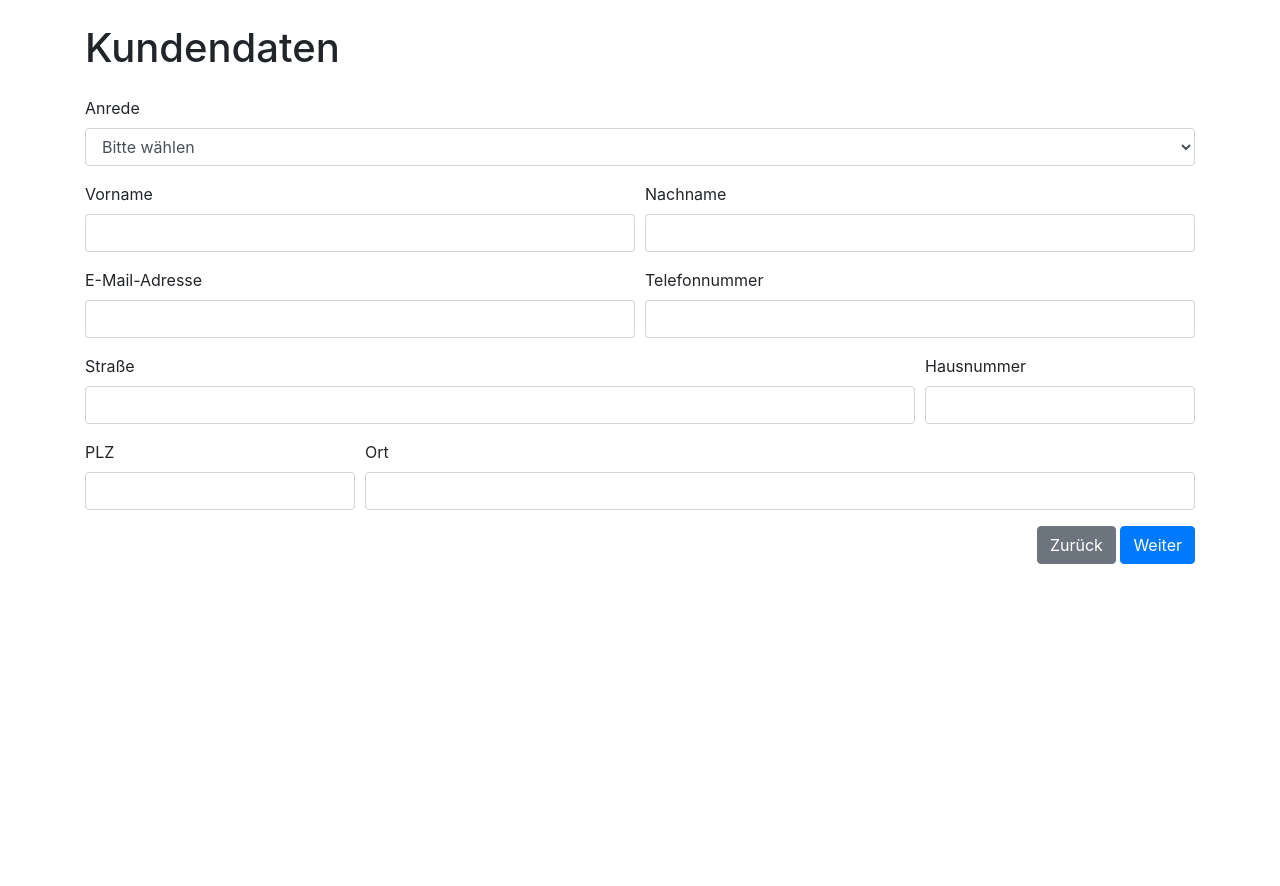
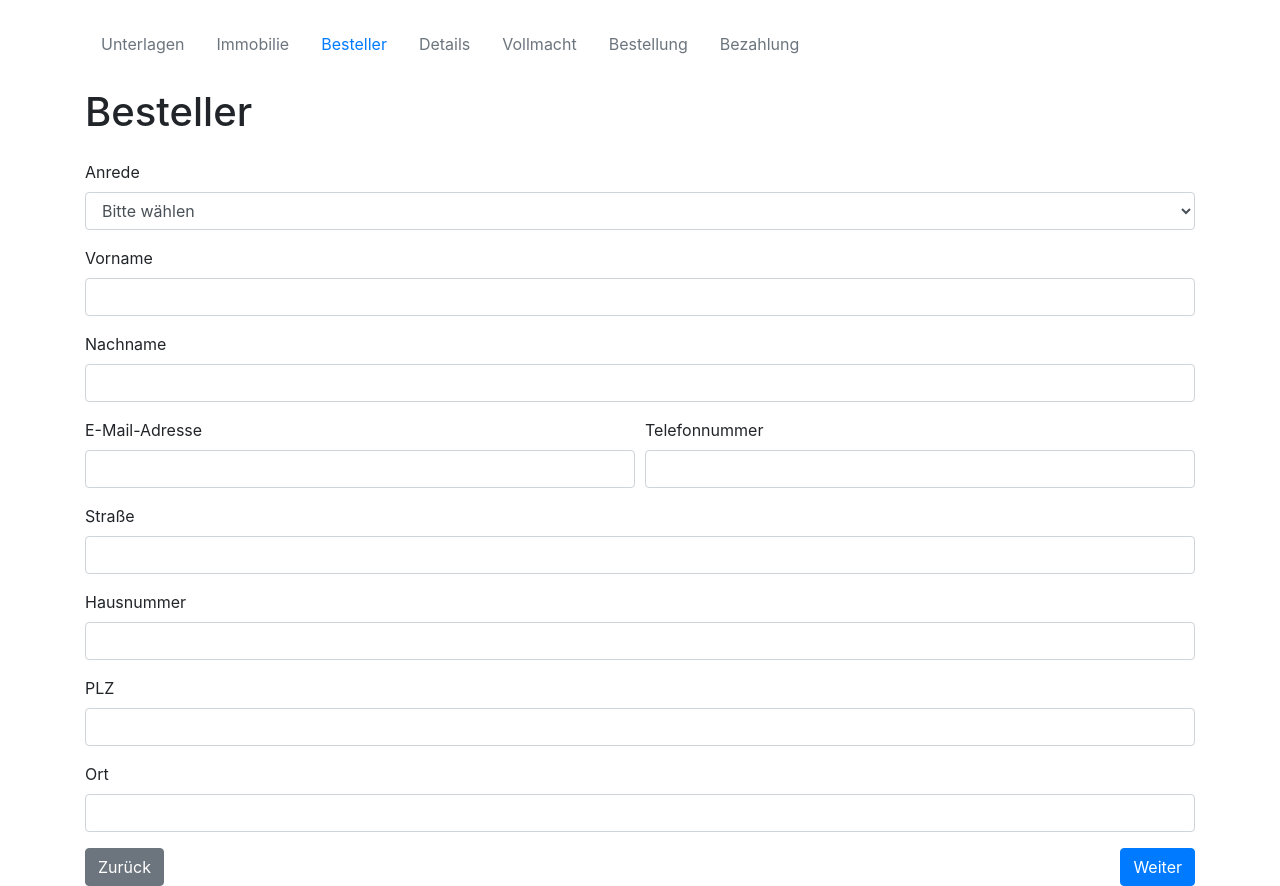
Before and after one commit to MikeKrueger75/my-unterlagenshop, a Flask app: page /kundendaten in a window 1280 px wide. Before the commit the page ends 564 px from the top, so only its background shows below. Run offline with Flask 3, Linux system fonts and the light colour scheme; some libraries are stand-ins or nearby versions.

Commit message:
add navbar and reorganize with base-template

```diff
--- a/app.py
+++ b/app.py
@@ -3,7 +3,7 @@ from datetime import timedelta
 
 app = Flask(__name__)
 app.secret_key = 'your_secret_key'
-app.permanent_session_lifetime = timedelta(days=180)
+app.permanent_session_lifetime = timedelta(days=7)
 
 @app.route('/')
 def index():
@@ -20,11 +20,11 @@ def produkte():
         {"name": "Baulastenverzeichnis", "preis": 20, "beschreibung": "Das Baulastenverzeichnis enthält Informationen über öffentlich-rechtliche Verpflichtungen eines Grundstücks."},
         {"name": "Altlastenverzeichnis", "preis": 25, "beschreibung": "Das Altlastenverzeichnis gibt Auskunft über Boden- und Grundwasserverunreinigungen."}
     ]
-    return render_template('produkte.html', documents=documents)
+    return render_template('produkte.html', documents=documents, active_page='produkte')
 
 @app.route('/immobiliendaten')
 def immobiliendaten():
-    return render_template('immobiliendaten.html')
+    return render_template('immobiliendaten.html', active_page='immobiliendaten')
 
 @app.route('/kundendaten', methods=['GET', 'POST'])
 def kundendaten():
@@ -39,27 +39,27 @@ def kundendaten():
         session['plz'] = request.form['plz']
         session['ort'] = request.form['ort']
         return redirect(url_for('angaben'))
-    return render_template('kundendaten.html', session=session)
+    return render_template('kundendaten.html', session=session, active_page='kundendaten')
 
 @app.route('/angaben')
 def angaben():
-    return render_template('angaben.html')
+    return render_template('angaben.html', active_page='angaben')
 
 @app.route('/eigentuemervollmacht')
 def eigentuemervollmacht():
-    return render_template('eigentuemervollmacht.html')
+    return render_template('eigentuemervollmacht.html', active_page='eigentuemervollmacht')
 
 @app.route('/zusammenfassung')
 def zusammenfassung():
-    return render_template('zusammenfassung.html')
+    return render_template('zusammenfassung.html', active_page='zusammenfassung')
 
 @app.route('/bezahlung')
 def bezahlung():
-    return render_template('bezahlung.html')
+    return render_template('bezahlung.html', active_page='bezahlung')
 
 @app.route('/bestaetigung')
 def bestaetigung():
-    return render_template('bestaetigung.html')
+    return render_template('bestaetigung.html', active_page='bestaetigung')
 
 if __name__ == '__main__':
     app.run(debug=True)
--- /dev/null
+++ b/templates/base.html
@@ -0,0 +1,73 @@
+<!DOCTYPE html>
+<html lang="de">
+<head>
+    <meta charset="UTF-8">
+    <meta name="viewport" content="width=device-width, initial-scale=1, shrink-to-fit=no">
+    <link href="https://stackpath.bootstrapcdn.com/bootstrap/4.5.2/css/bootstrap.min.css" rel="stylesheet">
+    <title>{% block title %}{% endblock %}</title>
+    <style>
+        .tooltip-inner {
+            max-width: 350px;
+            text-align: left;
+        }
+        .custom-tooltip {
+            position: absolute;
+            z-index: 9999;
+            pointer-events: none;
+        }
+        .nav-tabs .nav-link.disabled {
+            cursor: not-allowed;
+        }
+    </style>
+</head>
+<body>
+    <div class="container">
+        <ul class="nav nav-tab my-4">
+            <li class="nav-item">
+                <a class="nav-link {% if active_page == 'produkte' %}active{% else %}disabled{% endif %}" href="#">Unterlagen</a>
+            </li>
+            <li class="nav-item">
+                <a class="nav-link {% if active_page == 'immobiliendaten' %}active{% else %}disabled{% endif %}" href="#">Immobilie</a>
+            </li>
+            <li class="nav-item">
+                <a class="nav-link {% if active_page == 'kundendaten' %}active{% else %}disabled{% endif %}" href="#">Besteller</a>
+            </li>
+            <li class="nav-item">
+                <a class="nav-link {% if active_page == 'angaben' %}active{% else %}disabled{% endif %}" href="#">Details</a>
+            </li>
+            <li class="nav-item">
+                <a class="nav-link {% if active_page == 'eigentuemervollmacht' %}active{% else %}disabled{% endif %}" href="#">Vollmacht</a>
+            </li>
+            <li class="nav-item">
+                <a class="nav-link {% if active_page == 'zusammenfassung' %}active{% else %}disabled{% endif %}" href="#">Bestellung</a>
+            </li>
+            <li class="nav-item">
+                <a class="nav-link {% if active_page == 'bezahlung' %}active{% else %}disabled{% endif %}" href="#">Bezahlung</a>
+            </li>
+        </ul>
+        {% block content %}{% endblock %}
+    </div>
+    <script src="https://code.jquery.com/jquery-3.5.1.slim.min.js"></script>
+    <script src="https://cdn.jsdelivr.net/npm/popper.js@1.16.1/dist/umd/popper.min.js"></script>
+    <script src="https://stackpath.bootstrapcdn.com/bootstrap/4.5.2/js/bootstrap.min.js"></script>
+    <script>
+        $(function () {
+            $('[data-toggle="tooltip"]').tooltip({
+                trigger: 'manual',
+                placement: 'right'
+            }).on('mouseenter', function (e) {
+                var $this = $(this);
+                $this.tooltip('show');
+                $('.tooltip').addClass('custom-tooltip');
+            }).on('mousemove', function (e) {
+                $('.custom-tooltip').css({
+                    left: e.pageX + 10 + 'px',
+                    top: e.pageY + 10 + 'px'
+                });
+            }).on('mouseleave', function () {
+                $(this).tooltip('hide');
+            });
+        });
+    </script>
+</body>
+</html>
--- a/templates/kundendaten.html
+++ b/templates/kundendaten.html
@@ -1,14 +1,10 @@
-<!DOCTYPE html>
-<html lang="de">
-<head>
-    <meta charset="UTF-8">
-    <meta name="viewport" content="width=device-width, initial-scale=1, shrink-to-fit=no">
-    <link href="https://stackpath.bootstrapcdn.com/bootstrap/4.5.2/css/bootstrap.min.css" rel="stylesheet">
-    <title>Kundendaten</title>
-</head>
-<body>
-    <div class="container">
-        <h1 class="my-4">Kundendaten</h1>
+{% extends "base.html" %}
+{% set active_page = 'kundendaten' %}
+
+{% block title %}Unterlagen bestellen{% endblock %}
+
+{% block content %}
+    <h1 class="my-4">Besteller</h1>
     <form method="POST">
         <div class="form-group">
             <label for="anrede">Anrede</label>
@@ -19,15 +15,13 @@
                 <option value="Divers" {% if session.get('anrede') == "Divers" %}selected{% endif %}>Divers</option>
             </select>
         </div>
-            <div class="form-row">
-                <div class="form-group col-md-6">
+        <div class="form-group">
             <label for="vorname">Vorname</label>
             <input type="text" class="form-control" id="vorname" name="vorname" value="{{ session.get('vorname', '') }}" required>
         </div>
-                <div class="form-group col-md-6">
+        <div class="form-group">
             <label for="nachname">Nachname</label>
             <input type="text" class="form-control" id="nachname" name="nachname" value="{{ session.get('nachname', '') }}" required>
-                </div>
         </div>
         <div class="form-row">
             <div class="form-group col-md-6">
@@ -39,34 +33,29 @@
                 <input type="tel" class="form-control" id="telefonnummer" name="telefonnummer" value="{{ session.get('telefonnummer', '') }}" required>
             </div>
         </div>
-            <div class="form-row">
-                <div class="form-group col-md-9">
+        <div class="form-group">
             <label for="strasse">Straße</label>
             <input type="text" class="form-control" id="strasse" name="strasse" value="{{ session.get('strasse', '') }}" required>
         </div>
-                <div class="form-group col-md-3">
+        <div class="form-group">
             <label for="hausnummer">Hausnummer</label>
             <input type="text" class="form-control" id="hausnummer" name="hausnummer" value="{{ session.get('hausnummer', '') }}" required>
         </div>
-            </div>
-            <div class="form-row">
-                <div class="form-group col-md-3">
+        <div class="form-group">
             <label for="plz">PLZ</label>
             <input type="text" class="form-control" id="plz" name="plz" value="{{ session.get('plz', '') }}" required>
         </div>
-                <div class="form-group col-md-9">
+        <div class="form-group">
             <label for="ort">Ort</label>
             <input type="text" class="form-control" id="ort" name="ort" value="{{ session.get('ort', '') }}" required>
         </div>
+        <div class="row">
+            <div class="col-6 text-left">
+                <a href="{{ url_for('immobiliendaten') }}" class="btn btn-secondary">Zurück</a>
             </div>
-            <div class="form-group text-right">
-                <a href="{{ url_for('immobiliendaten') }}" class="btn btn-secondary">Zurück</a>
-                <button type="submit" class="btn btn-primary">Weiter</button>
+            <div class="col-6 text-right">
+                <a href="{{ url_for('angaben') }}" class="btn btn-primary">Weiter</a>
+            </div>
         </div>
     </form>
-    </div>
-    <script src="https://code.jquery.com/jquery-3.5.1.slim.min.js"></script>
-    <script src="https://cdn.jsdelivr.net/npm/@popperjs/core@2.5.3/dist/umd/popper.min.js"></script>
-    <script src="https://stackpath.bootstrapcdn.com/bootstrap/4.5.2/js/bootstrap.min.js"></script>
-</body>
-</html>
+{% endblock %}
```
Also changed, not shown: templates/angaben.html (+19 -20 lines), templates/bezahlung.html (+19 -20 lines), templates/eigentuemervollmacht.html (+19 -20 lines), templates/immobiliendaten.html (+19 -20 lines), templates/produkte.html (+8 -47 lines), templates/zusammenfassung.html (+19 -20 lines). Lines whose indentation alone changed are shown as unchanged.
